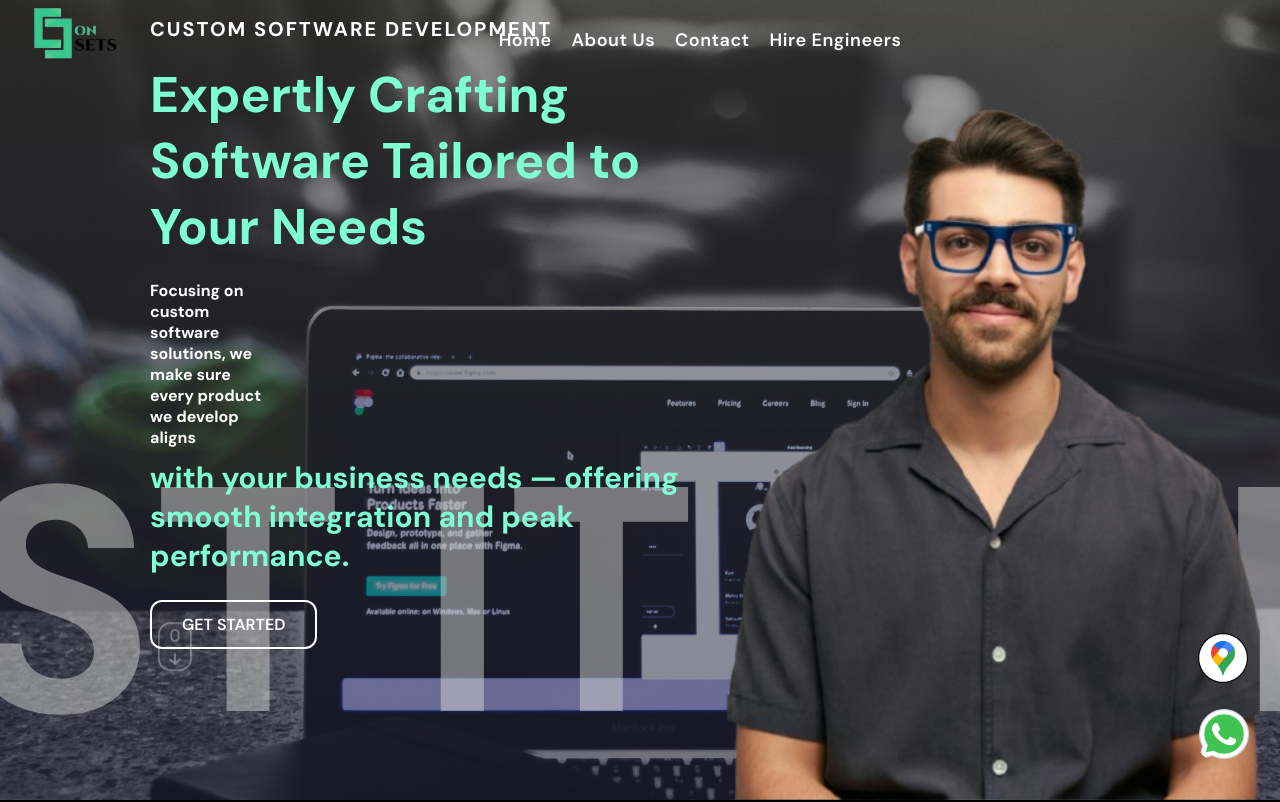
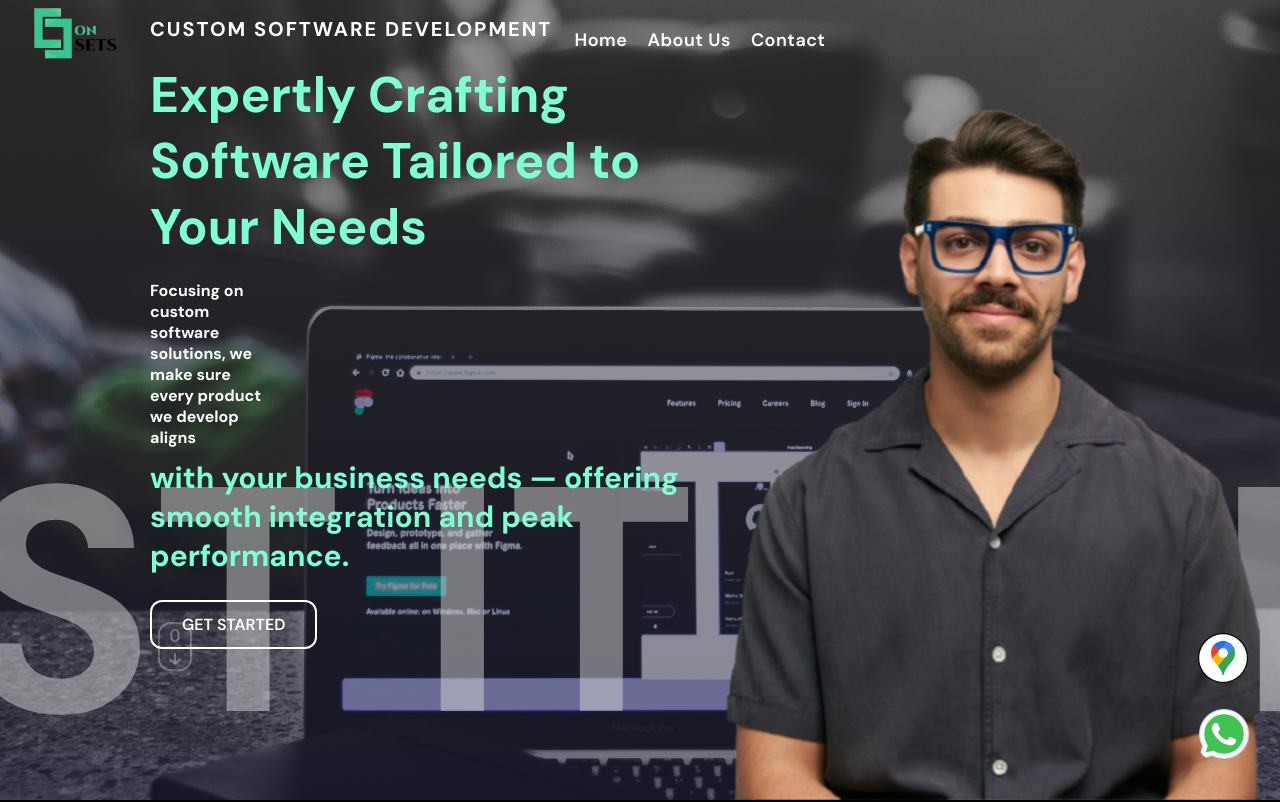
Before and after one commit to faizanshk22/BusinessProject, a React (Vite) app: page / in a window 1280 px wide. Shown: the top 802 px of the page. Built offline with nearby package versions, Linux system fonts and the light colour scheme.

Commit message:
hire engineers hidden for time being

```diff
--- a/src/components/navbar/Navbar.jsx
+++ b/src/components/navbar/Navbar.jsx
@@ -14,7 +14,7 @@ function Navbar() {
 <Link to="/" className="home">Home</Link>
   <NavLink to="/about" className="aboutLink">About Us</NavLink>
   <NavLink to="/getStarted" className="contact">Contact</NavLink>
-  <Link to="/engineers" className="home">Hire Engineers</Link>
+  {/* <Link to="/engineers" className="home">Hire Engineers</Link> */}
 
 
 
```
